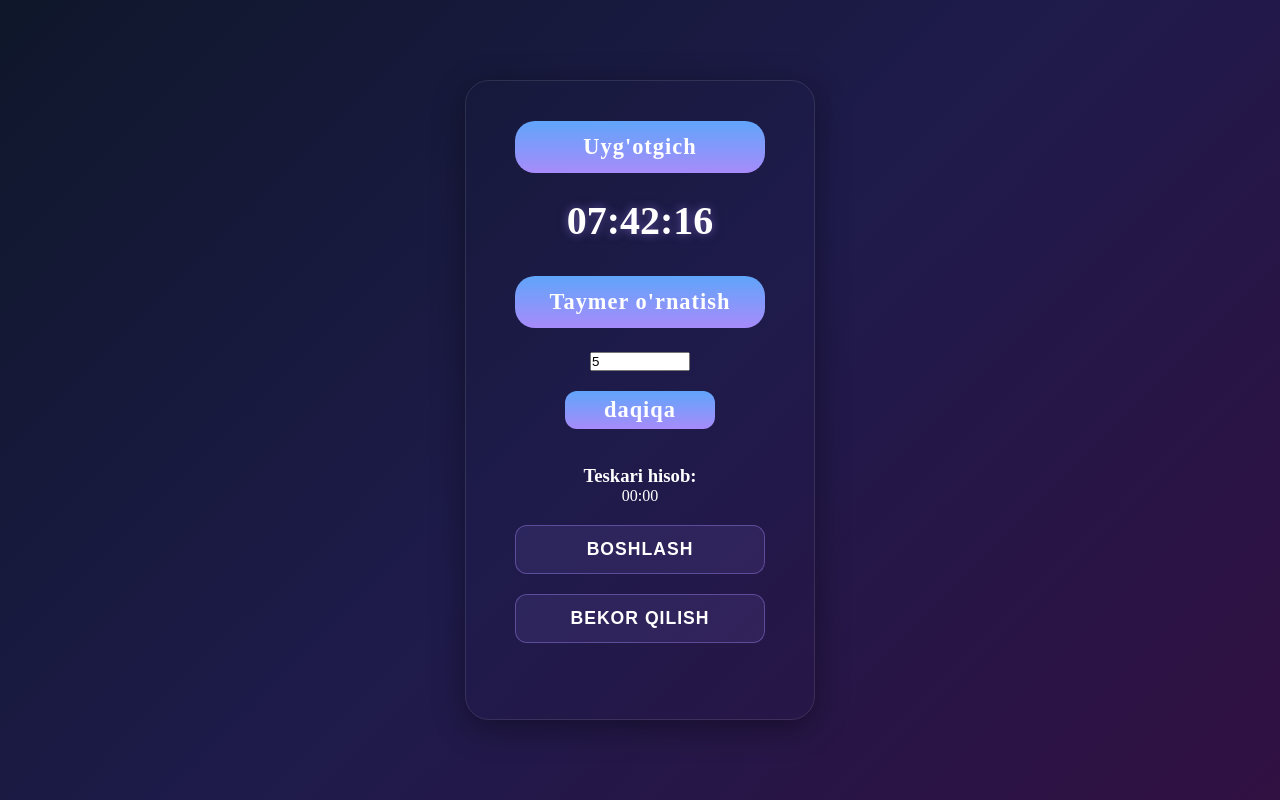
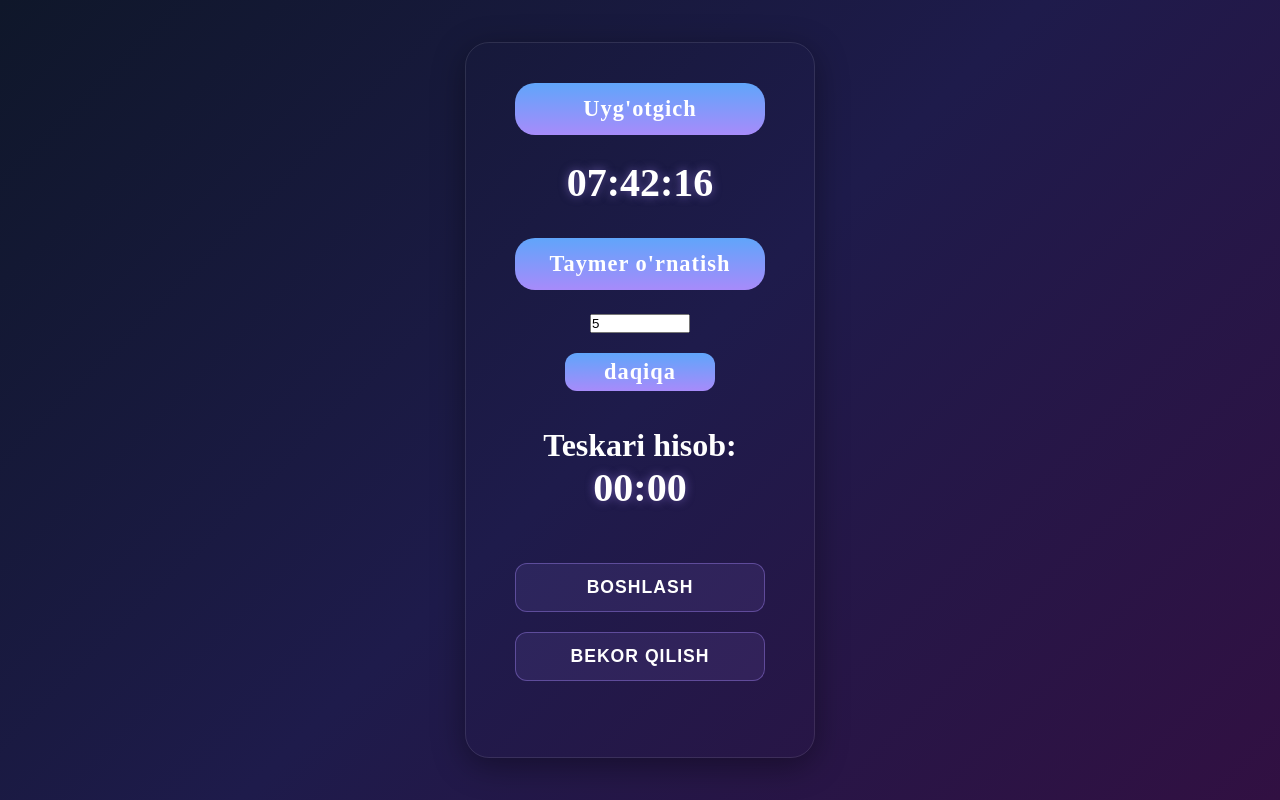
Before and after one commit to rashidbekrasuljonov83-cloud/uyg-otgich, a plain HTML site: page index.html in a window 1280 px wide. Drawn offline with Linux system fonts and the light colour scheme.

Commit message:
he alarm clock is ready.

```diff
--- a/index.html
+++ b/index.html
@@ -26,8 +26,8 @@
         <br /><br />
       </div>
       <div>
-        <h3>Teskari hisob:</h3>
-        <div id="taymer-ekrani" class="vaqt">00:00</div>
+        <h1>Teskari hisob:</h1>
+        <div id="taymer-ekrani" class="current-time">00:00</div>
       </div>
 
       <audio
```
